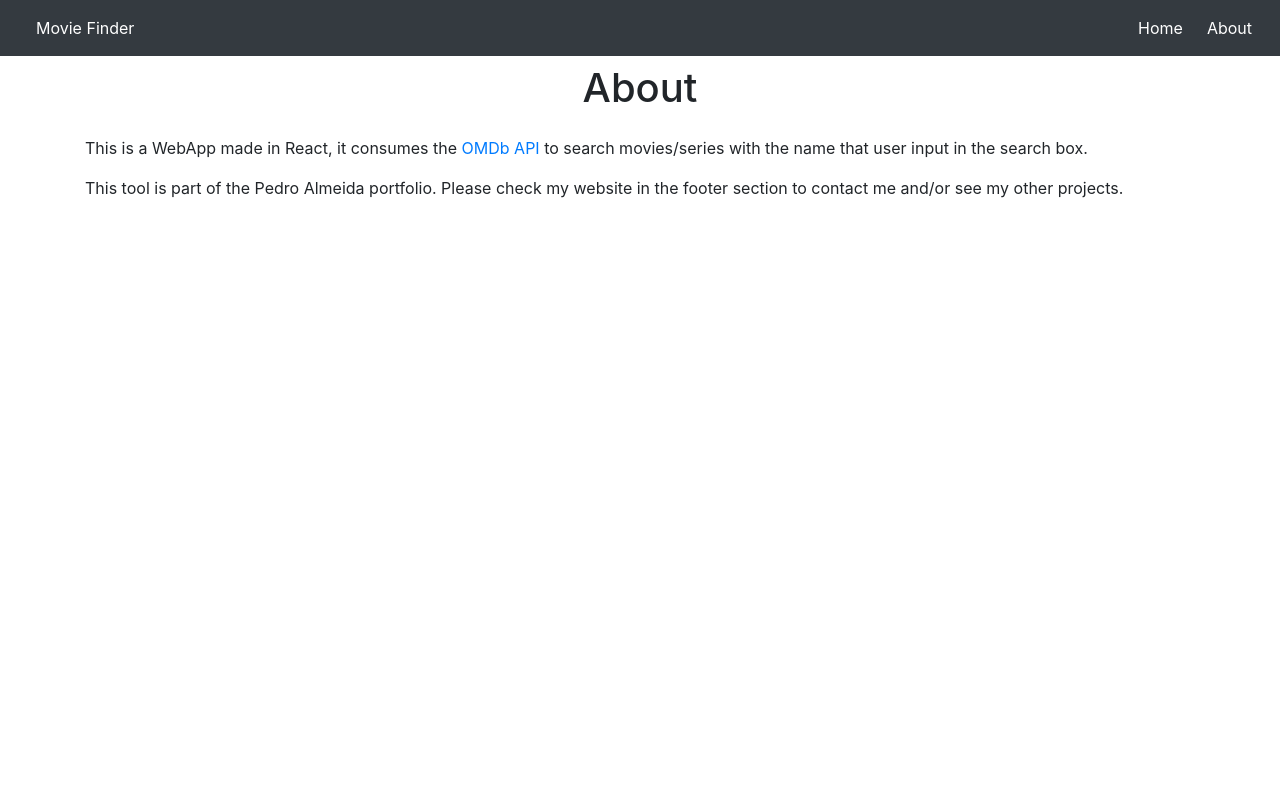
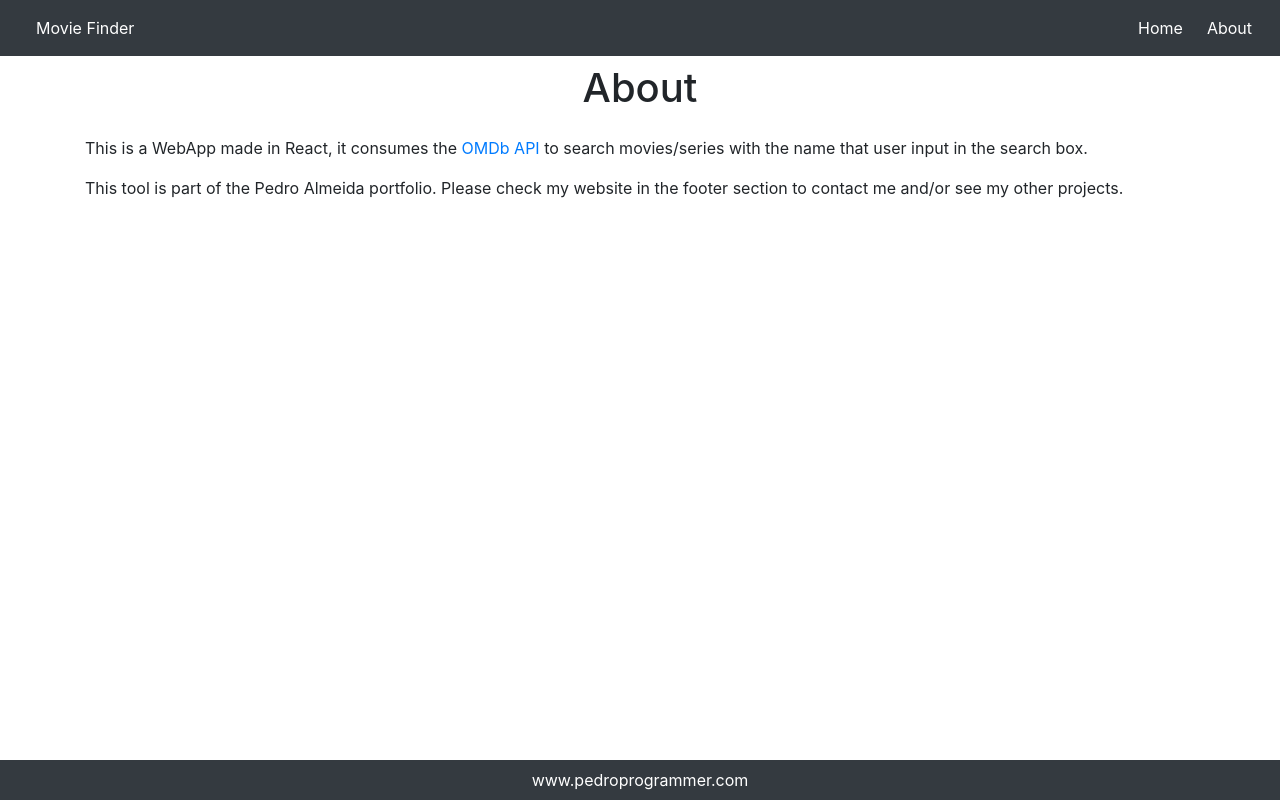
Before and after one commit to PedroMarianoAlmeida/movie-finder-react, a React (Create React App) app: page /about in a window 1280 px wide. Built offline with nearby package versions, Linux system fonts and the light colour scheme.

Commit message:
Footer implemented

```diff
--- a/src/App.js
+++ b/src/App.js
@@ -5,6 +5,7 @@ import IdMovieProvider from './contexts/IdMovieContext';
 import MovieDetails from './components/MovieDetails';
 import Header from './components/Header/Header';
 import About from './components/About';
+import Footer from './components/Header/Footer';
 
 function App() {
   document.title = "Movie Finder"
@@ -22,6 +23,8 @@ function App() {
 
           </IdMovieProvider>
 
+          <Footer />
+
         </BrowserRouter>
       </div>
     </div>
--- /dev/null
+++ b/src/components/Header/Footer.js
@@ -0,0 +1,13 @@
+import React from 'react';
+
+const Footer = () => {
+    return (
+        <div className="bg-dark fixed-bottom text-center py-2">
+            <a className="text-white" href="https://www.pedroprogrammer.com/" target="_blank">
+                www.pedroprogrammer.com
+            </a>
+        </div>
+      );
+}
+
+export default Footer;
```
